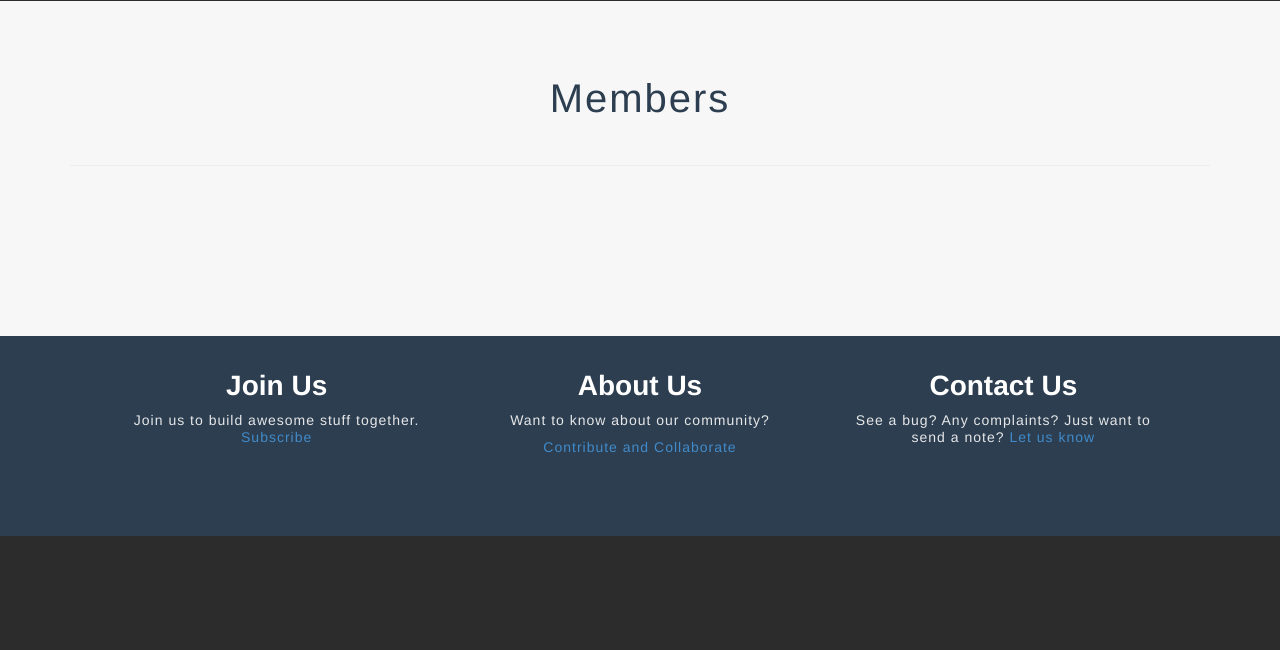
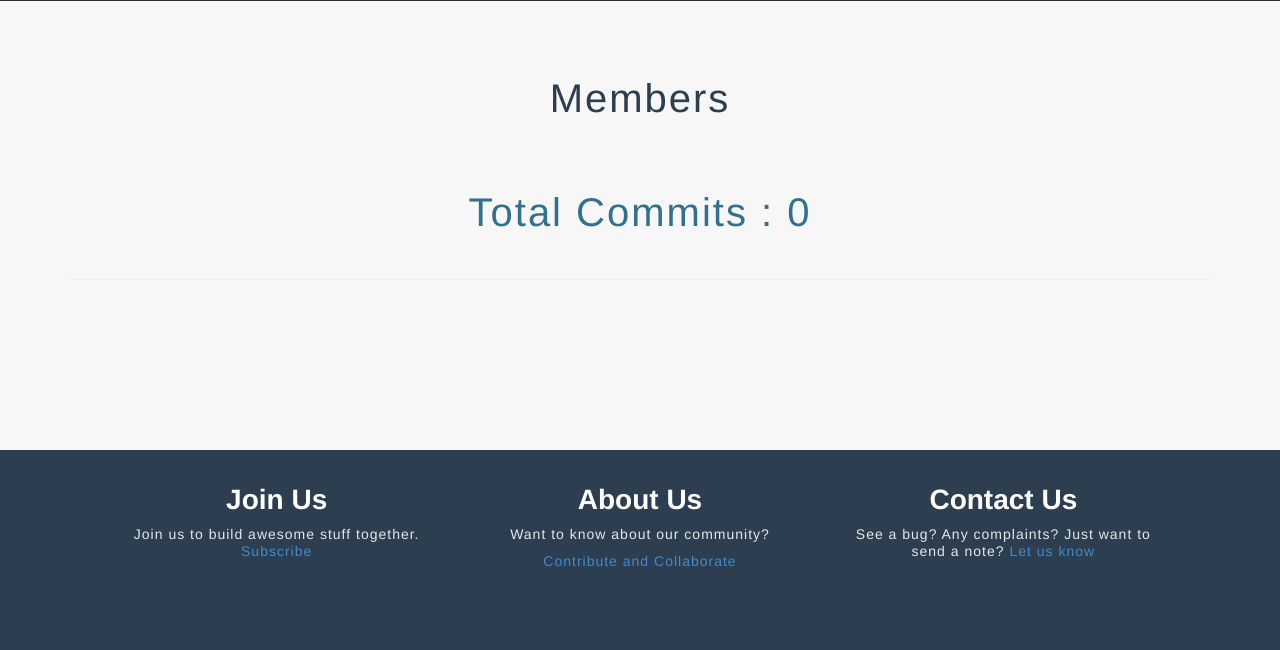
Before and after one commit to SubhrajitPrusty/codex-github, a Flask app: page / in a window 1280 px wide. Shown: the part 645-1295 px from the top of the page. Before the commit the page ends 1181 px from the top, so only its background shows below. Run offline with Flask 2, Linux system fonts and the light colour scheme; data that the repository does not hold is empty; some libraries are stand-ins or nearby versions.

Commit message:
display total commit calculation

```diff
--- a/templates/index.html
+++ b/templates/index.html
@@ -32,6 +32,7 @@
 <div class="container content">
   <div class="row">
 	  <h1 id="member" class="text-center buffer-bottom">Members</h1>
+	  <h1 class="text-center buffer-bottom text-info">Total Commits : {{ totalC }}</h1>
 	  <hr>
 	  {% for member in context %}
 	  <div class="col-sm-6 col-md-3">
```
